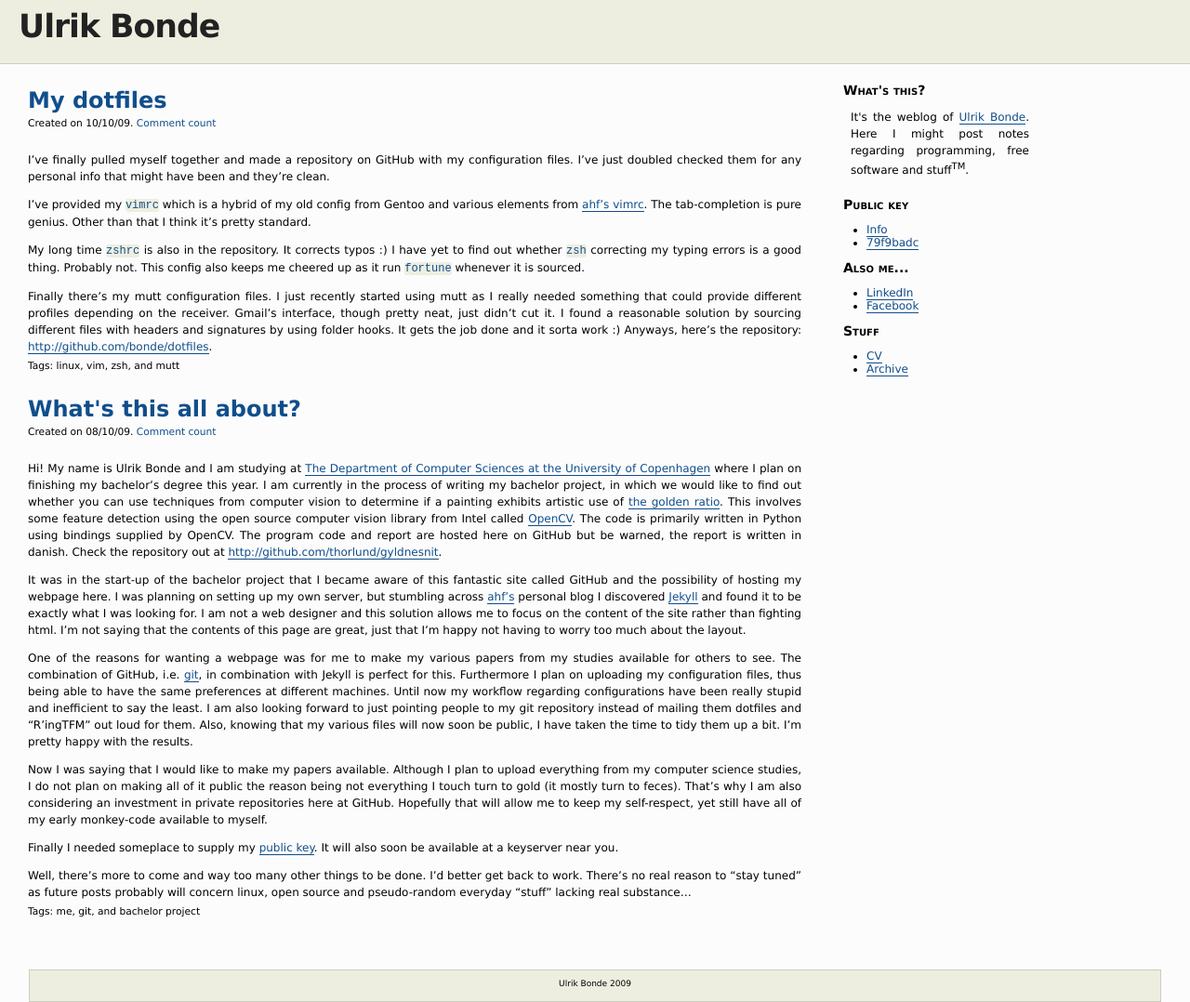
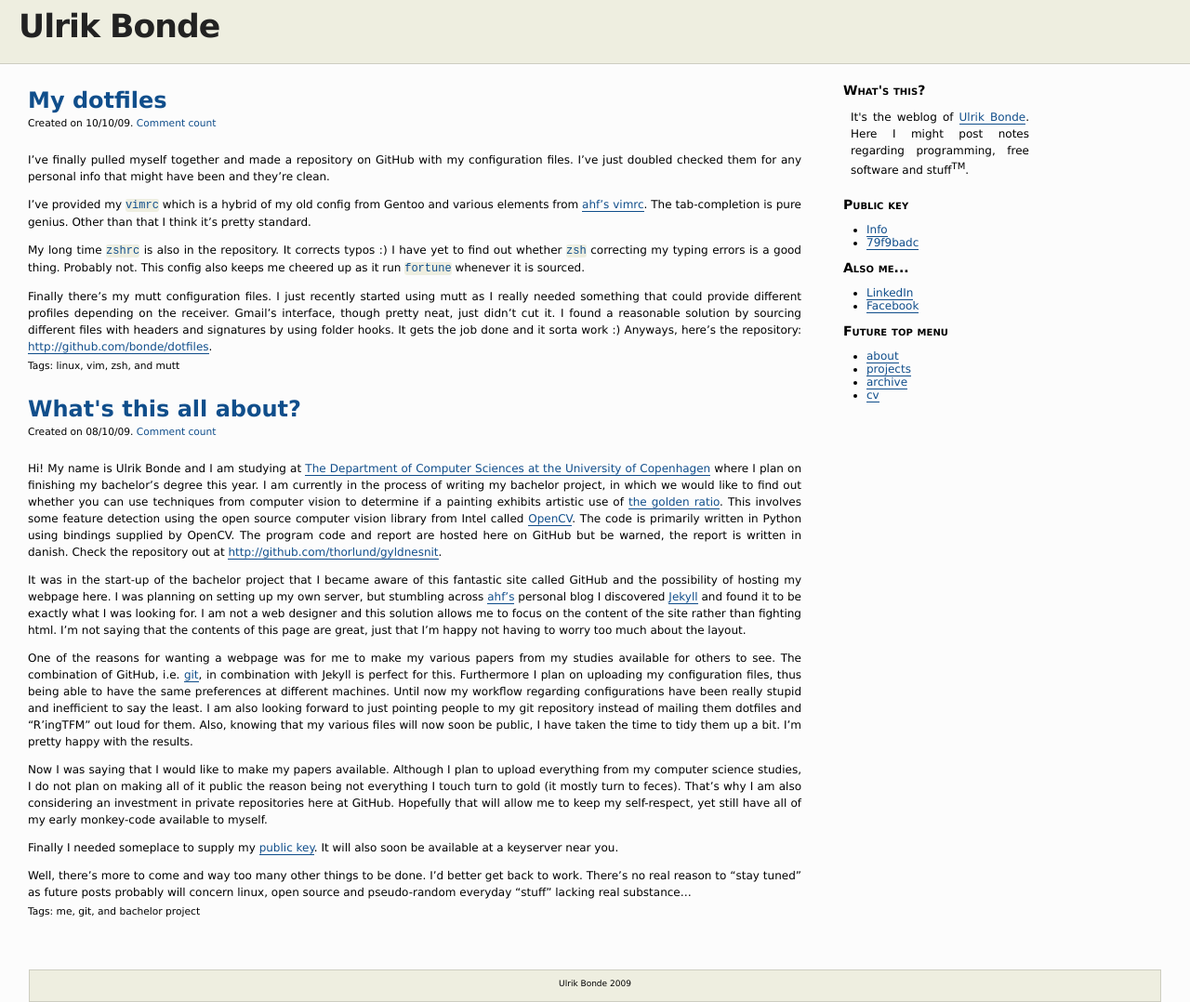
Before and after one commit to bonde/bonde.github.com, a Jekyll site: the page built from index.html, in a window 1280 px wide. Shown: the whole page at 93% size. Built offline with Jekyll 4.4.1, drawn with Linux system fonts in a browser that asks for light colours; Markdown is read by kramdown in place of the engine named in the settings; comment, search, counter and statistics services are not loaded.

Commit message:
Modded sidebar

```diff
--- a/_includes/sidebar.html
+++ b/_includes/sidebar.html
@@ -15,10 +15,12 @@
     <li><a href="http://www.facebook.com/ulrik.bonde">Facebook</a></li>
   </ul>
 
-  <h3>Stuff</h3>
+  <h3>Future top menu</h3>
   <ul>
-    <li><a href="/cv/">CV</a></li>
-    <li><a href="/archive/">Archive</a></li>
+    <li><a href="/about/">about</a></li>
+    <li><a href="/projects/">projects</a></li>
+    <li><a href="/archive/">archive</a></li>
+    <li><a href="/cv/">cv</a></li>
   </ul>
 </div>
 
```
